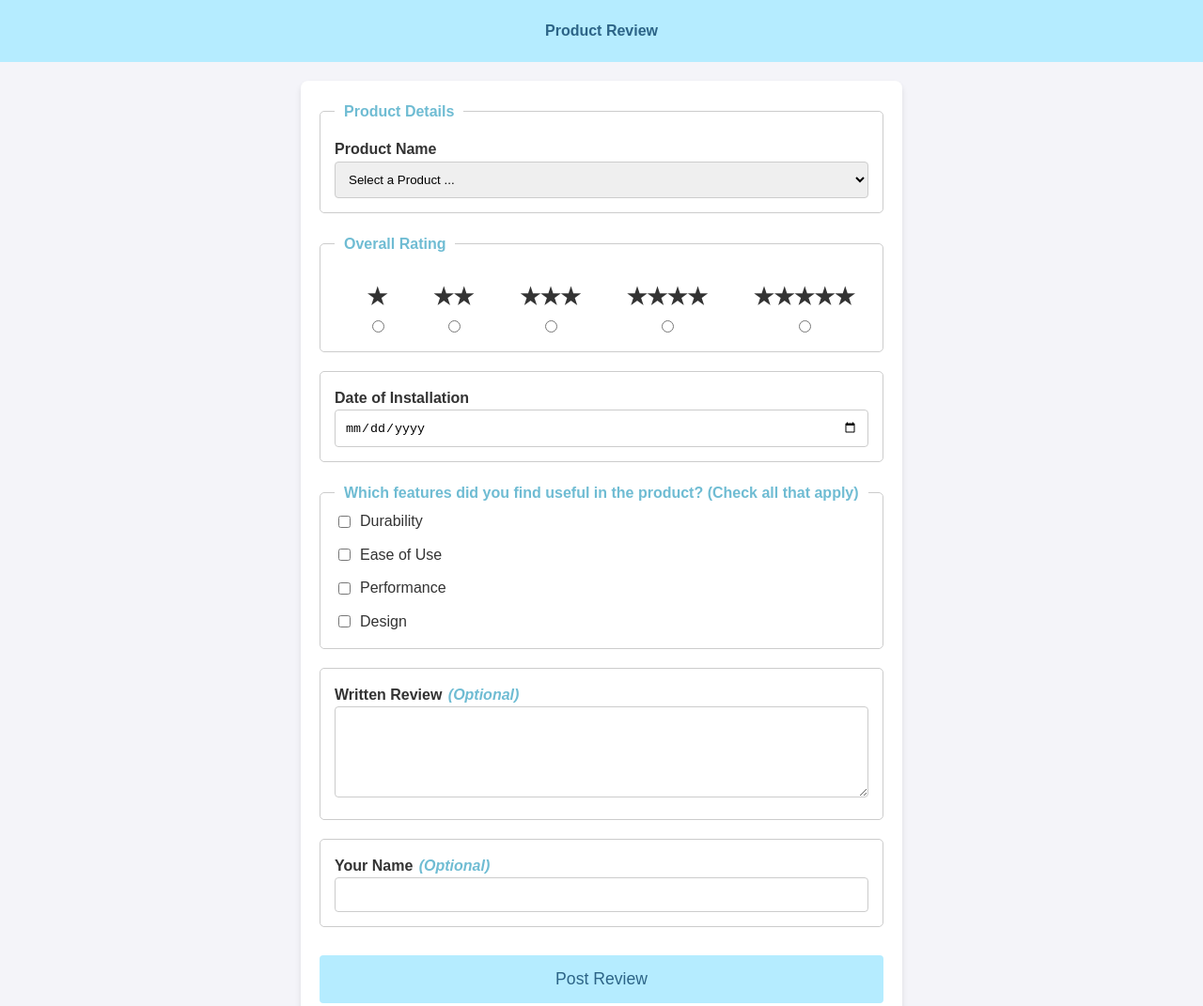
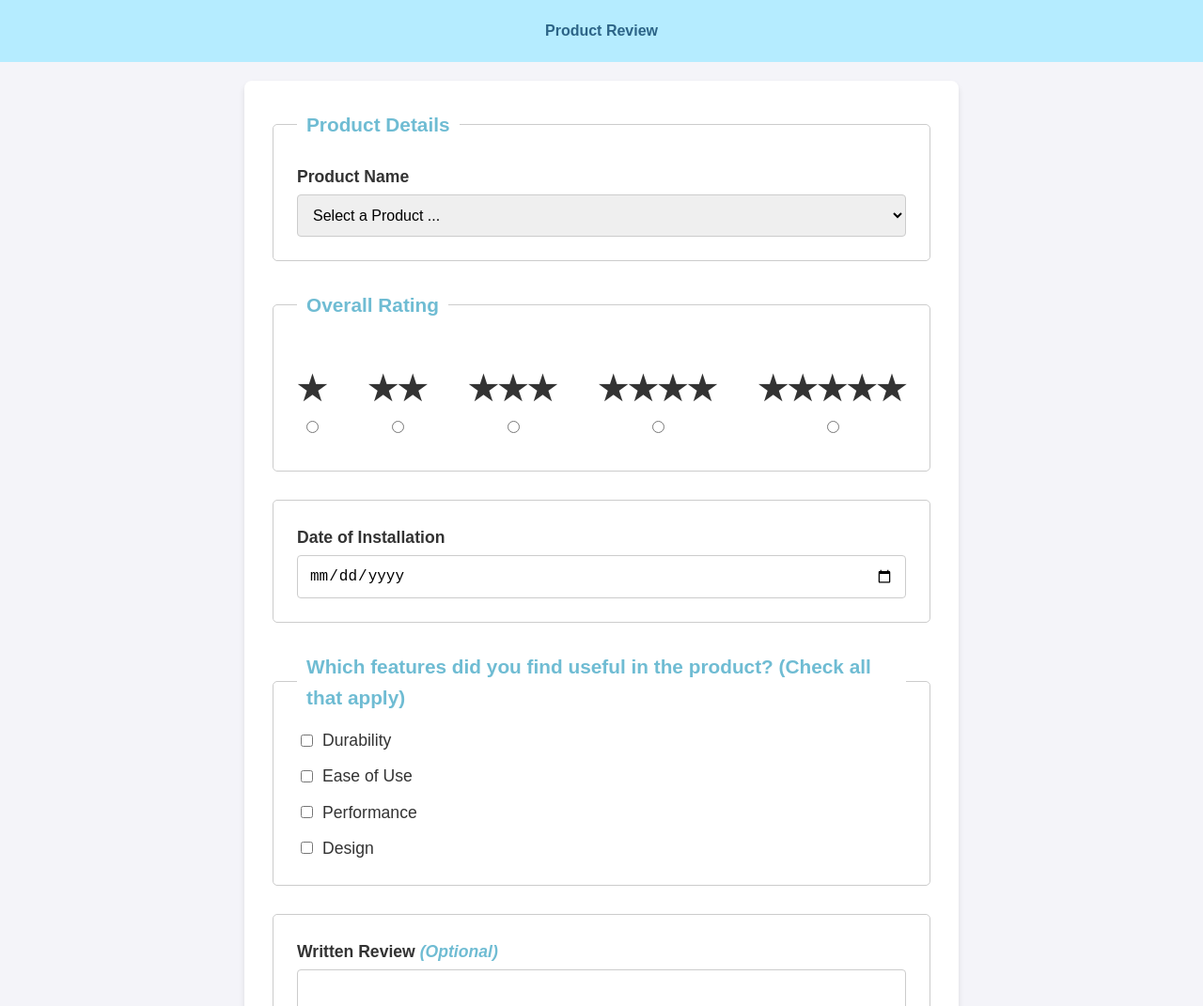
Before and after one commit to reysheypua/wdd131, a plain HTML site: page form.html in a window 1280 px wide. Shown: the top 1071 px of the page at 94% size. Drawn offline with Linux system fonts and the light colour scheme.

Commit message:
(REVISION 2) W05 Assignment: Product Review Form

```diff
--- a/form.html
+++ b/form.html
@@ -7,6 +7,7 @@
     <meta name="author" content="Reyshey Keena Pua">
     <meta name="description" content="This is the Product Review Form page for my week 5 course output in WDD131.">
     <link rel="stylesheet" href="styles/form.css">
+    <link rel="stylesheet" href="styles/form-large.css">
     <script src="scripts/form.js" defer></script>
 </head>
 <body>
@@ -25,29 +26,29 @@
             <fieldset>
                 <legend>Overall Rating</legend>
                 <div class="rating-group">
-                    <label class="rating-item">
-                        <span>★</span>
-                        <input type="radio" name="overallRating" value="1" required>
+                    <label class="rating-item" for="rating1">
+                        ★
+                        <input type="radio" id="rating1" name="overallRating" value="1" required>
                     </label>
 
-                    <label class="rating-item">
-                        <span>★★</span>
-                        <input type="radio" name="overallRating" value="2">
+                    <label class="rating-item" for="rating2">
+                        ★★
+                        <input type="radio" id="rating2" name="overallRating" value="2" required>
                     </label>
 
-                    <label class="rating-item">
-                        <span>★★★</span>
-                        <input type="radio" name="overallRating" value="3">
+                    <label class="rating-item" for="rating3">
+                        ★★★
+                        <input type="radio" id="rating3" name="overallRating" value="3" required>
                     </label>
 
-                    <label class="rating-item">
-                        <span>★★★★</span>
-                        <input type="radio" name="overallRating" value="4">
+                    <label class="rating-item" for="rating4">
+                        ★★★★
+                        <input type="radio" id="rating4" name="overallRating" value="4" required>
                     </label>
 
-                    <label class="rating-item">
-                        <span>★★★★★</span>
-                        <input type="radio" name="overallRating" value="5">
+                    <label class="rating-item" for="rating5">
+                        ★★★★★
+                        <input type="radio" id="rating5" name="overallRating" value="5" required>
                     </label>
                 </div>
             </fieldset>
@@ -80,12 +81,14 @@
             </fieldset>
 
             <fieldset>
-                <label for="writtenReview">Written Review <label class="optional">(Optional)</label></label>
+                <label for="writtenReview">Written Review</label>
+                <label class="optional">(Optional)</label>
                 <textarea id="writtenReview" name="writtenReview" rows="5"></textarea>
             </fieldset>
 
             <fieldset>
-                <label for="userName">Your Name <label class="optional">(Optional)</label></label>
+                <label for="userName">Your Name</label>
+                <label class="optional">(Optional)</label>
                 <input type="text" id="userName" name="userName">
             </fieldset>
 
--- a/styles/form-large.css
+++ b/styles/form-large.css
@@ -1,7 +1,7 @@
 @media screen and (min-width: 768px) {
 
     main {
-        max-width: 900px;
+        max-width: 700px;
         padding: 30px;
     }
 
@@ -21,6 +21,7 @@
     .rating-group {
         justify-content: space-between;
         padding: 20px 40px;
+        justify-self: center;
     }
 
     .rating-item {
--- a/styles/form.css
+++ b/styles/form.css
@@ -54,13 +54,12 @@ legend {
 }
 
 label {
-    display: flex;
+    display: inline-flex;
     margin-bottom: -5px;
     font-weight: bold;
 }
 
 .optional {
-    margin-left: 0.4rem;
     font-style: italic;
     color: var(--secondary-color);
 }
```
